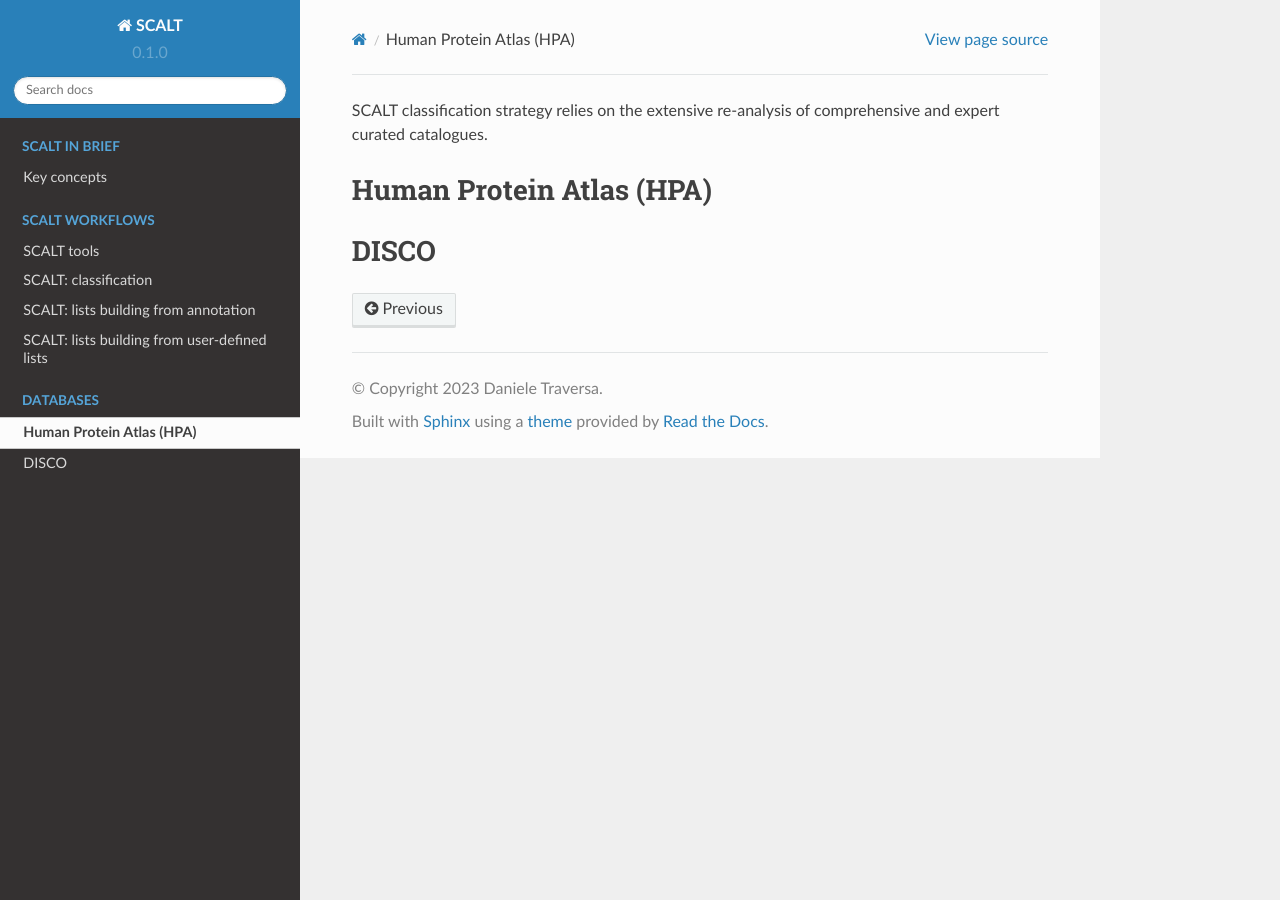
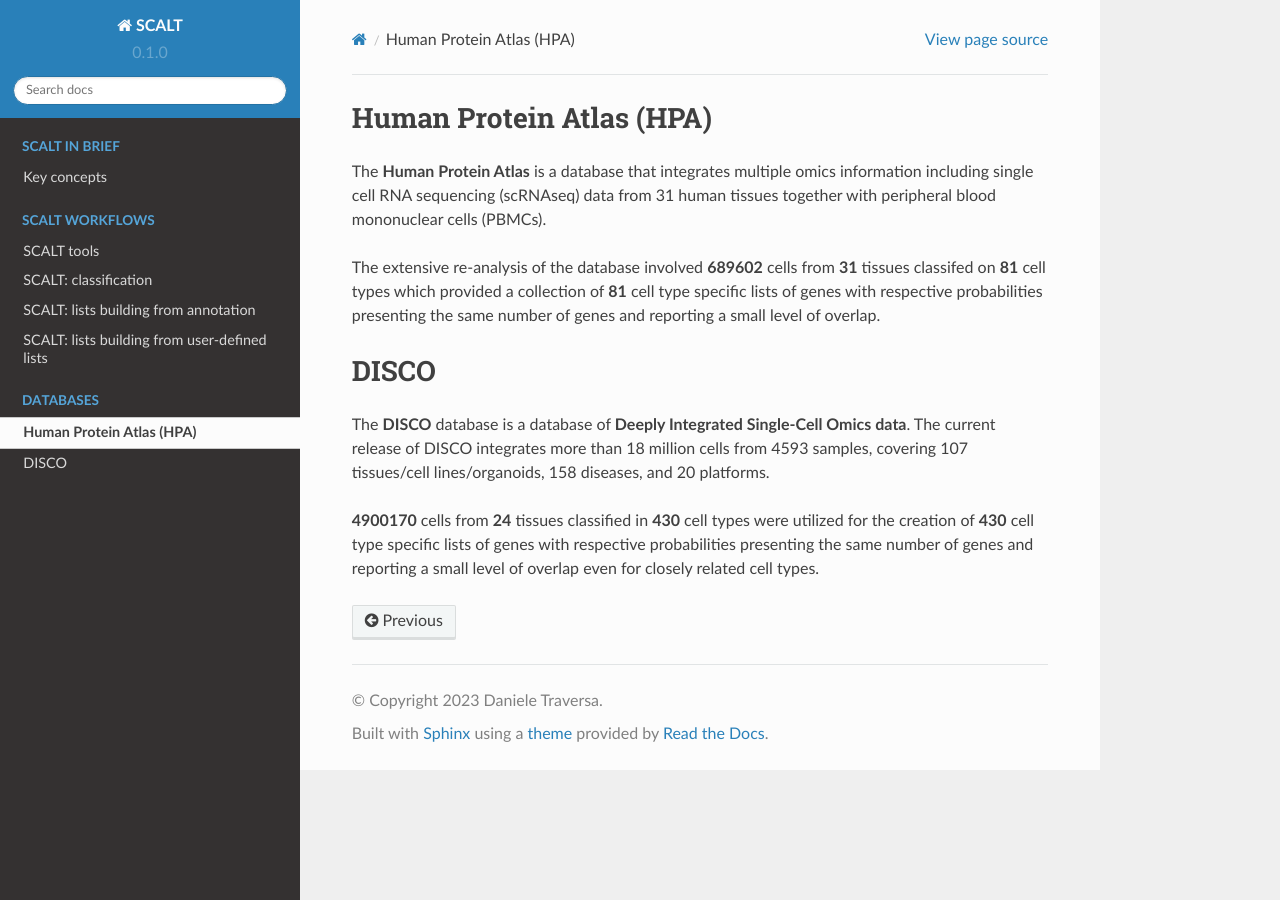
Before and after one commit to danitrave/CapitalCitiesGame, a Sphinx documentation site: the page built from docs/source/databases.rst, in a window 1280 px wide. Built offline with Sphinx 7.4.7 and the Read the Docs theme 2.0.0, drawn with Linux system fonts in a browser that asks for light colours.

Commit message:
Update databases.rst

```diff
--- a/docs/source/databases.rst
+++ b/docs/source/databases.rst
@@ -1,8 +1,13 @@
-SCALT classification strategy relies on the extensive re-analysis of comprehensive and expert curated catalogues.
-
 Human Protein Atlas (HPA)
 =========================
 
+The **Human Protein Atlas** is a database that integrates multiple omics information including single cell RNA sequencing (scRNAseq) data from 31 human tissues together with peripheral blood mononuclear cells (PBMCs).
+
+The extensive re-analysis of the database involved **689602** cells from **31** tissues classifed on **81** cell types which provided a collection of **81** cell type specific lists of genes with respective probabilities presenting the same number of genes and reporting a small level of overlap.
 
 DISCO
 =====
+
+The **DISCO** database is a database of **Deeply Integrated Single-Cell Omics data**. The current release of DISCO integrates more than 18 million cells from 4593 samples, covering 107 tissues/cell lines/organoids, 158 diseases, and 20 platforms.
+
+**4900170** cells from **24** tissues classified in **430** cell types were utilized for the creation of **430** cell type specific lists of genes with respective probabilities presenting the same number of genes and reporting a small level of overlap even for closely related cell types.
```
